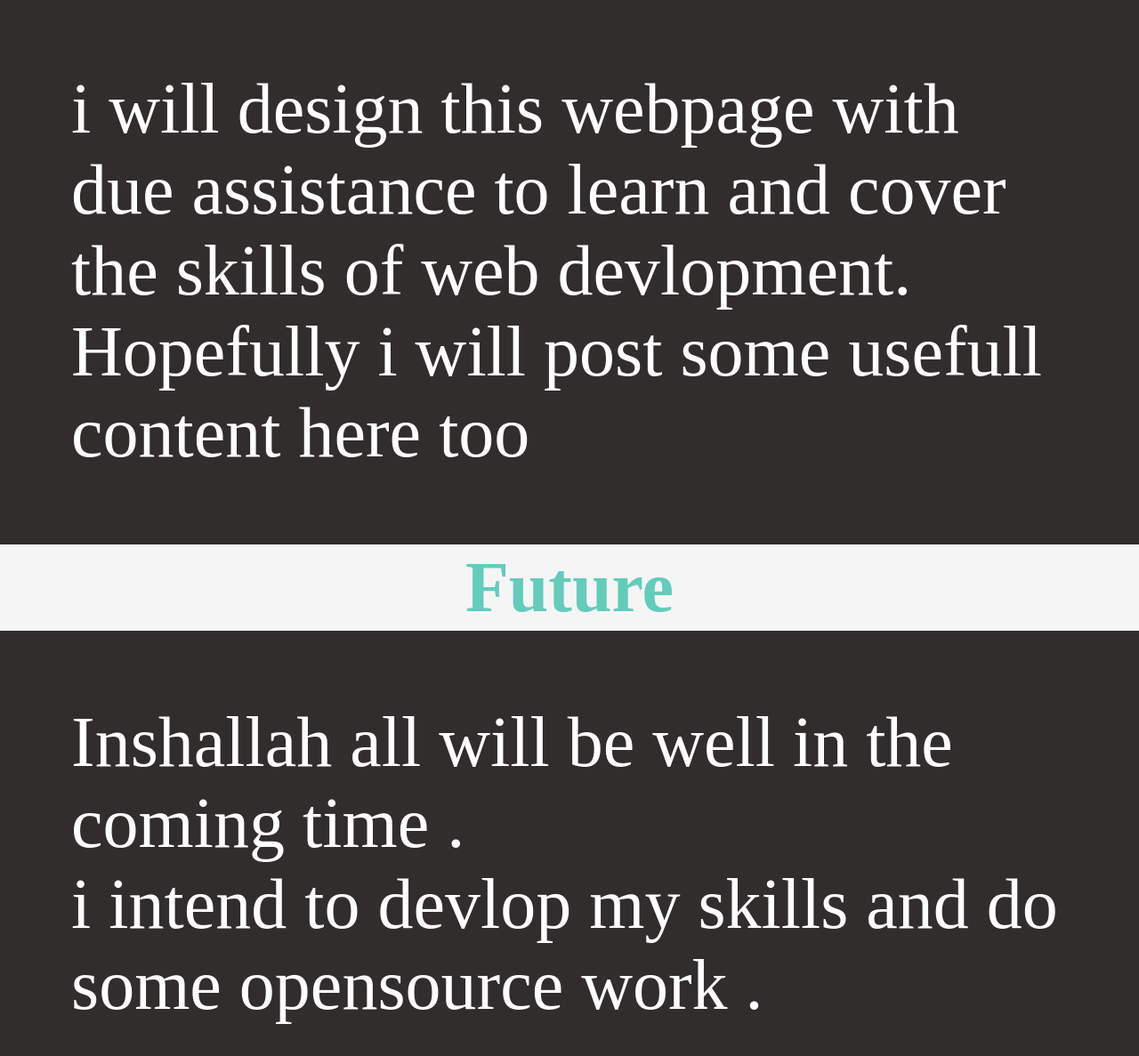
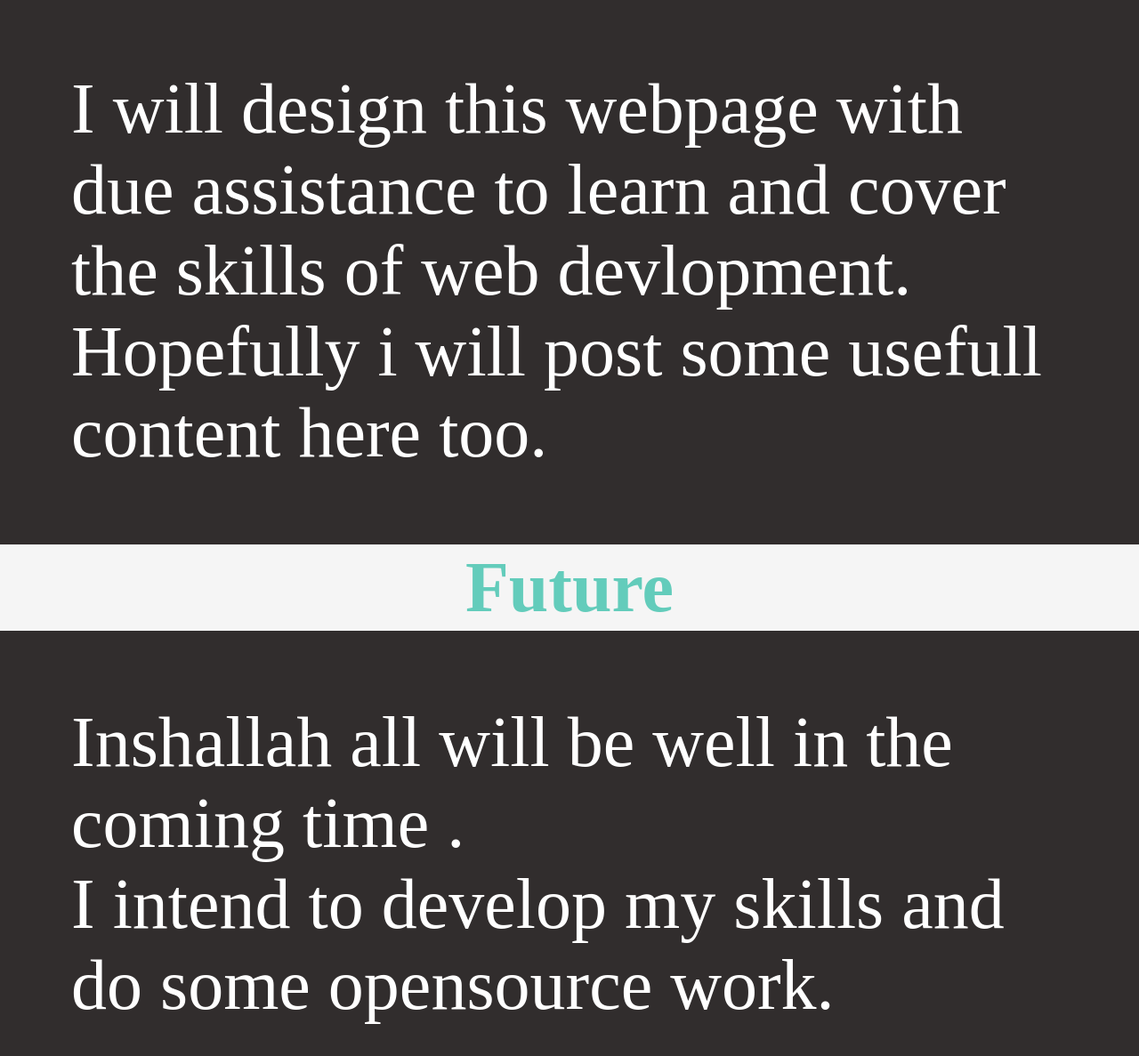
Before and after one commit to cosmicqbit/syedbaasit, a plain HTML site: page index.html in a window 1280 px wide. Shown: the part 773-1960 px from the top of the page at 89% size. Drawn offline with Linux system fonts and the light colour scheme.

Commit message:
🐛 Fixed some typos

```diff
--- a/index.html
+++ b/index.html
@@ -29,13 +29,13 @@
 
     <h1 id="About">About</h1>
   <p class="para">
-    i will design this webpage with due assistance to learn and cover the skills of web devlopment. <br>
-    Hopefully i will post some usefull content here too
+    I will design this webpage with due assistance to learn and cover the skills of web devlopment. <br>
+    Hopefully i will post some usefull content here too.
   </p>
   <h1 id="Future">Future</h1>
   <p class="para">
     Inshallah all will be well in the coming time . <br>
-    i intend to devlop my skills and do some opensource work .
+    I intend to develop my skills and do some opensource work.
   </p>
   <h1 id="Tools">Tools</h1>
   <p class="para">
```
